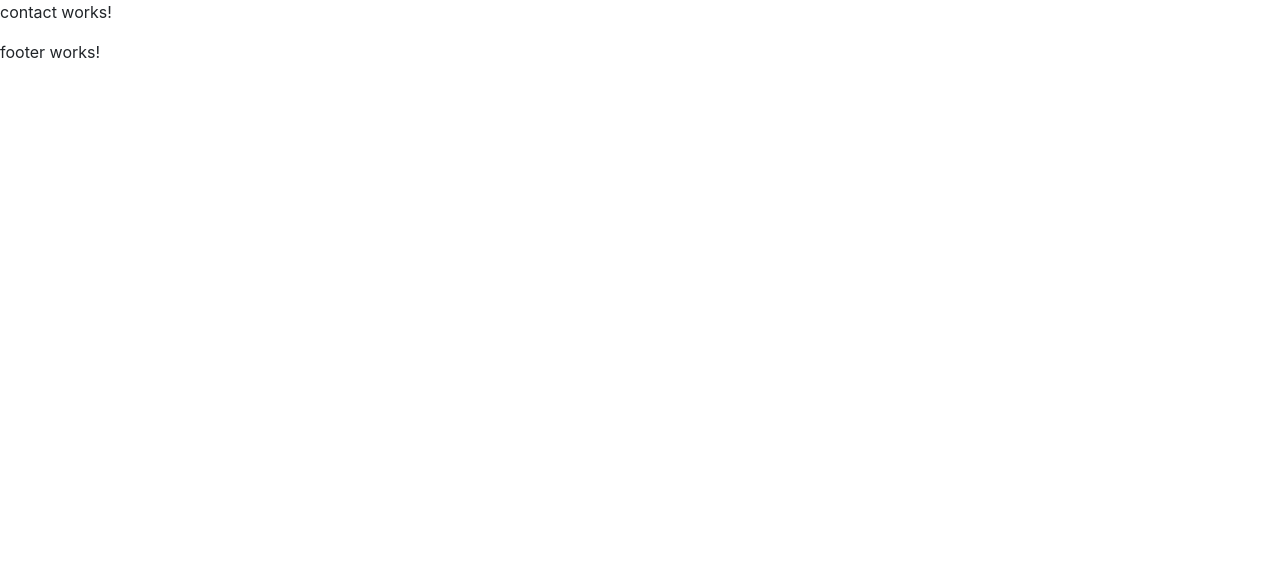
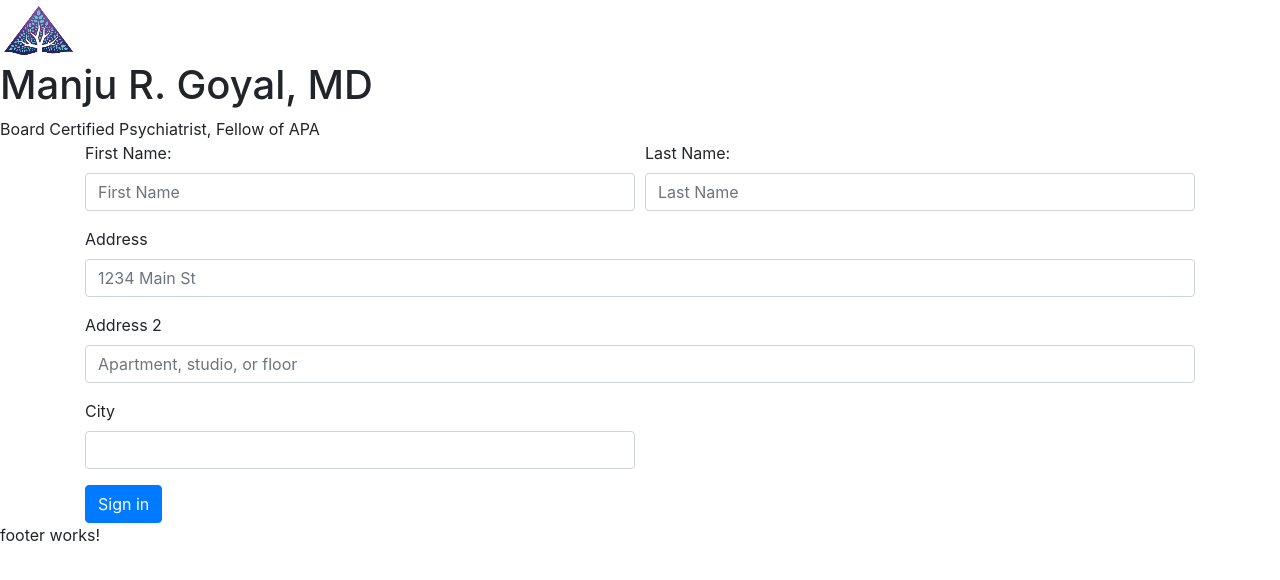
Before and after one commit to davidtrom/Goyal-Client, an Angular app: page /contact in a window 1280 px wide. Shown: the top 580 px of the page. Built offline with nearby package versions, Linux system fonts and the light colour scheme.

Commit message:
getting dashboard set up , contact form set up

```diff
--- a/src/app/contact/contact.component.html
+++ b/src/app/contact/contact.component.html
@@ -1 +1,85 @@
-<p>contact works!</p>
+
+<div class="flex-conatiner">
+
+    <div id="design-block">
+
+            <img src="../../assets/logo.PNG" id="logo">
+
+        <div class = "title">
+            <h1>Manju R. Goyal, MD</h1>
+            Board Certified Psychiatrist, Fellow of APA
+        </div>
+    </div>
+    <!-- <nav class="navbar navbar-expand-lg navbar-light" id="navigationBar">
+        <button class="navbar-toggler" type="button" data-toggle="collapse" data-target="#navbarNavAltMarkup" aria-controls="navbarNavAltMarkup" aria-expanded="false" aria-label="Toggle navigation">
+          <span class="navbar-toggler-icon"></span>
+        </button>
+        <div class="collapse navbar-collapse" id="navbarNavAltMarkup">
+          <div class="navbar-nav" id="listItems" style="text-align:center;">
+            <a class="nav-item nav-link" a [routerLink]="['/']">Home |</a>
+            <a class="nav-item nav-link" a [routerLink]="['/about']">About Dr. Goyal |</a>
+            <a class="nav-item nav-link" a [routerLink]="['/specialties']">Specializations |</a>
+            <a class="nav-item nav-link" a [routerLink]="['/process']">The Process |</a>
+            <a class="nav-item nav-link" a [routerLink]="['/insurance']">Insurance |</a>
+            <a class="nav-item nav-link" a [routerLink]="['/contact']">Contact |</a>
+          </div>
+        </div>
+      </nav> -->
+
+    <div id=grad1>
+        <div class="container">
+            <form>
+                <div class="form-row">
+                  <div class="form-group col-md-6">
+                    <label for="firstName">First Name:</label>
+                    <input type="text" class="form-control" id="firstName" placeholder="First Name">
+                  </div>
+                  <div class="form-group col-md-6">
+                    <label for="lastName">Last Name:</label>
+                    <input type="text" class="form-control" id="lastName" placeholder="Last Name">
+                  </div>
+                </div>
+                <div class="form-group">
+                  <label for="inputAddress">Address</label>
+                  <input type="text" class="form-control" id="inputAddress" placeholder="1234 Main St">
+                </div>
+                <div class="form-group">
+                  <label for="inputAddress2">Address 2</label>
+                  <input type="text" class="form-control" id="inputAddress2" placeholder="Apartment, studio, or floor">
+                </div>
+                <div class="form-row">
+                  <div class="form-group col-md-6">
+                    <label for="inputCity">City</label>
+                    <input type="text" class="form-control" id="inputCity">
+                  </div>
+                  <!-- <div class="form-group col-md-4">
+                    <label for="inputState">State</label>
+                    <select id="inputState" class="form-control">
+                      <option selected>Choose...</option>
+                      <option>...</option>
+                    </select>
+                  </div> -->
+                  <!-- <div class="form-group col-md-2">
+                    <label for="inputZip">Zip</label>
+                    <input type="text" class="form-control" id="inputZip">
+                  </div> -->
+                </div>
+                <!-- <div class="form-group">
+                  <div class="form-check">
+                    <input class="form-check-input" type="checkbox" id="gridCheck">
+                    <label class="form-check-label" for="gridCheck">
+                      Check me out
+                    </label>
+                  </div>
+                </div> -->
+                <button type="submit" class="btn btn-primary">Sign in</button>
+              </form>
+        </div>
+
+        <!-- <div class="form-group col-md-6">
+            <label for="email">Email:</label>
+            <input type="email" class="form-control" id="email" placeholder="Email Address">
+          </div>
+        </div> -->
+    <!-- </div>
+</div> -->
--- a/src/app/contact/contact.component.ts
+++ b/src/app/contact/contact.component.ts
@@ -1,4 +1,5 @@
 import { Component, OnInit } from '@angular/core';
+import { FormGroup, FormControl, Validators, FormBuilder} from '@angular/forms';
 
 @Component({
   selector: 'app-contact',
@@ -7,9 +8,23 @@ import { Component, OnInit } from '@angular/core';
 })
 export class ContactComponent implements OnInit {
 
-  constructor() { }
+  createContactForm: FormGroup;
+
+  constructor() {
+    this.createContactForm = this.createFormGroup();
+   }
 
   ngOnInit() {
   }
 
+  createFormGroup(){
+    return new FormGroup({
+      email: new FormControl(''),
+      password: new FormControl(''),
+      inputAddress: new FormControl(''),
+      inputAddress2: new FormControl(''),
+      inputCity: new FormControl('')
+    });
+  }
+
 }
--- a/src/app/dashboard/dashboard.component.css
+++ b/src/app/dashboard/dashboard.component.css
@@ -2,29 +2,23 @@
 #design-block{
     background: url(../../assets/meditation.jpg);
     max-width: 100%;
-    /* background-size: 40px; */
-    height: 25rem;
+    height: 23rem;
     background-size: cover;
     background-repeat: no-repeat;
-    /* background-blend-mode: overlay; */
-    /* background-color: red; */
-    /* max-height: 40%; */
 }
 
 #grad1{
-    height: 200px;
+    height: 50rem;
     background-color: #cccccc;
     background-image: linear-gradient(red, yellow);
 }
 
 #logo{
-    padding-top: 3%;
     padding-left: 30%;
     padding-right: 1%;
 }
 
 .title{
-    /* padding-top: 2.5%; */
     padding-left: 30%;
     color: white;
 }
@@ -34,8 +28,6 @@
 }
 
 h1{
-    /* display: inline; */
-    /* padding-top: 5%; */
     color: white;
 }
 
@@ -45,3 +37,15 @@ h1{
     font-weight: bold;
     background-color: rgb(96, 59, 228);
 }
+
+.page-links{
+    padding-top: 2%;
+    font-size: 15pt;
+    text-align: right;
+    padding-right: 2%;
+}
+
+a{
+    color: white;
+    padding-right: 2%;
+}
--- a/src/app/dashboard/dashboard.component.html
+++ b/src/app/dashboard/dashboard.component.html
@@ -1,8 +1,14 @@
-
 
 <div class="flex-conatiner">
 
     <div id="design-block">
+        <div class="page-links">
+            <a [routerLink]="['/specialties']">Specializations</a>
+            <a [routerLink]="['/process']">Process</a>
+            <a [routerLink]="['/insurance']">Insurance</a>
+            <a [routerLink]="['/location']">Location</a>
+            <a [routerLink]="['/contact']">Contact</a>
+        </div>
 
             <img src="../../assets/logo.PNG" id="logo">
 
@@ -11,7 +17,10 @@
             Board Certified Psychiatrist, Fellow of APA
         </div>
     </div>
-    <nav class="navbar navbar-expand-lg navbar-light" id="navigationBar">
+
+
+
+    <!-- <nav class="navbar navbar-expand-lg navbar-light" id="navigationBar">
         <button class="navbar-toggler" type="button" data-toggle="collapse" data-target="#navbarNavAltMarkup" aria-controls="navbarNavAltMarkup" aria-expanded="false" aria-label="Toggle navigation">
           <span class="navbar-toggler-icon"></span>
         </button>
@@ -22,12 +31,15 @@
             <a class="nav-item nav-link" a [routerLink]="['/specialties']">Specializations |</a>
             <a class="nav-item nav-link" a [routerLink]="['/process']">The Process |</a>
             <a class="nav-item nav-link" a [routerLink]="['/insurance']">Insurance |</a>
-            <a class="nav-item nav-link" a [routerLink]="['/join']">Contact |</a>
+            <a class="nav-item nav-link" a [routerLink]="['/contact']">Contact |</a>
           </div>
         </div>
-      </nav>
+      </nav> -->
 
     <div id=grad1>
+        <div id="picture">
+            <img src="../../assets/drgoyal.jpg">
+        </div>
 
     </div>
 </div>
```
Also changed, not shown: src/app/contact/contact.component.css (+51 -0 lines), src/assets/drgoyal.jpg (added).
